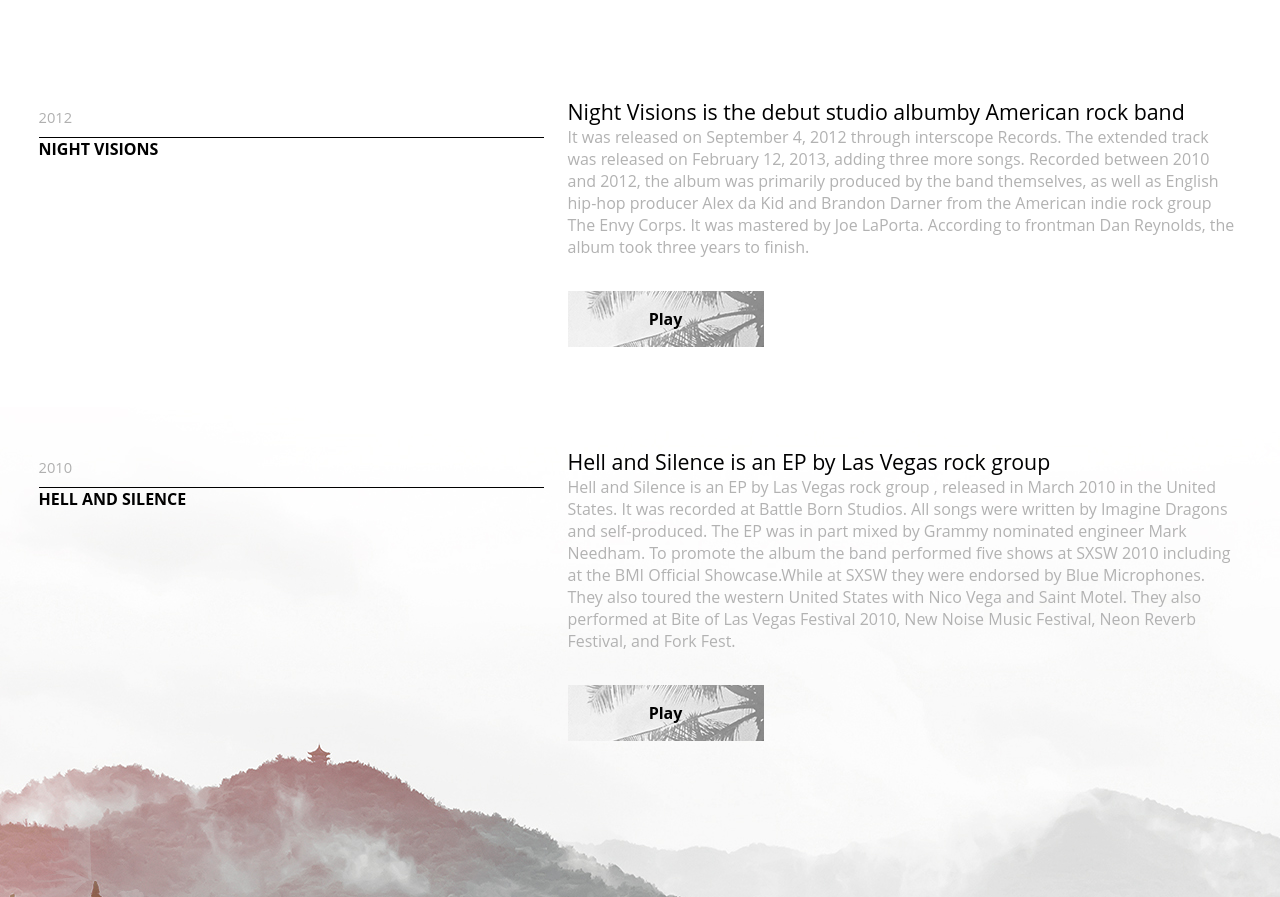
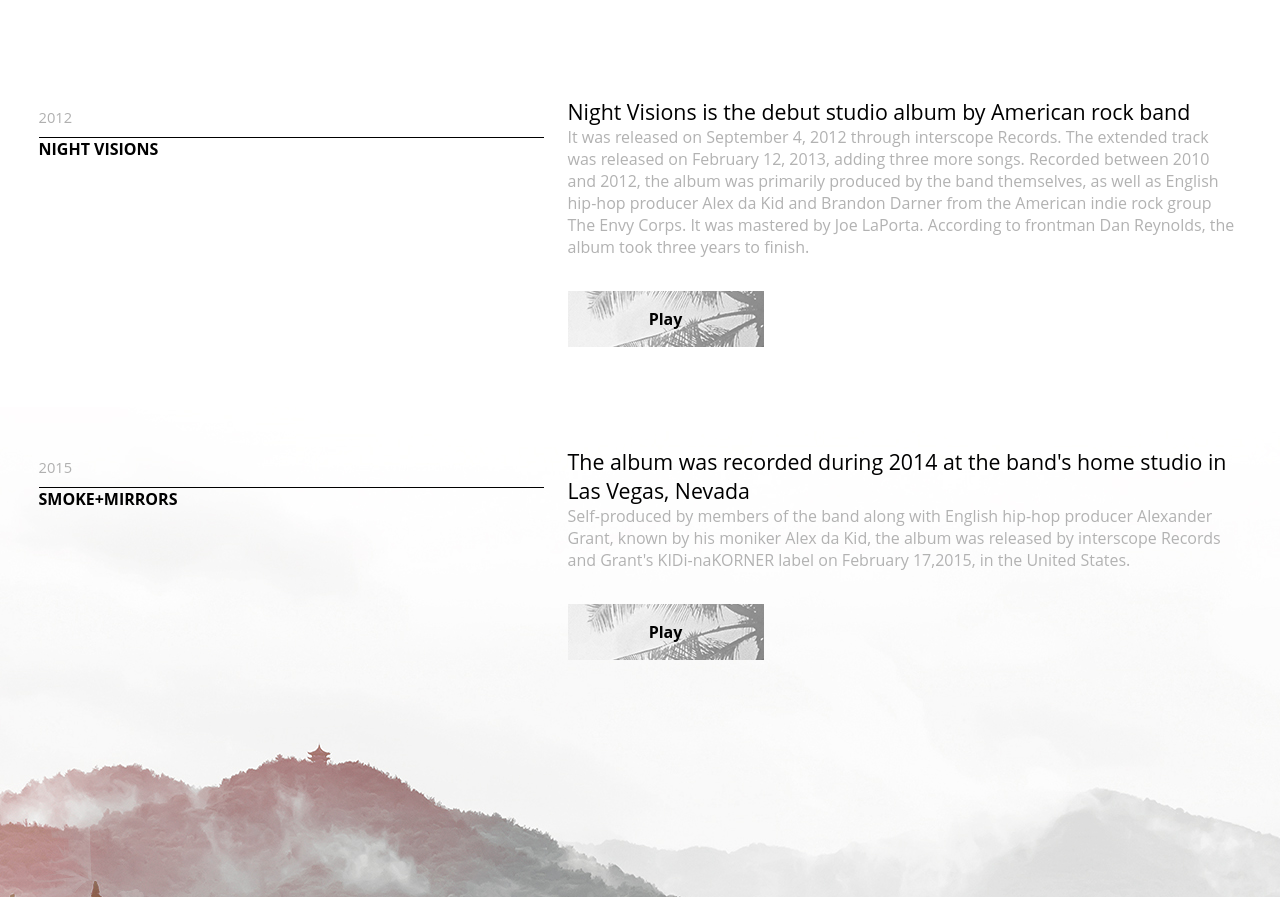
Before and after one commit to supsun7/WEB, a website: page index.html in a window 1280 px wide. Shown: the part 1707-2604 px from the top of the page. Drawn offline with Linux system fonts and the light colour scheme; a web font is replaced by a local one.

Commit message:
Smoke + Mirrors

```diff
--- a/index.html
+++ b/index.html
@@ -61,7 +61,7 @@
                 </div>
                 <div class="disk_info">
                     <div class="full_disk_name">
-                        Night Visions is the debut studio albumby American rock band
+                        Night Visions is the debut studio album by American rock band
                     </div>
                     <div class="disk_description">
                         It was released on September 4, 2012 through interscope Records. The extended track was released on February 12, 2013, adding three more songs.
@@ -76,19 +76,18 @@
             <div class="disk">
                 <div class="date_and_name">
                     <div class="disk_date">
-                        2010
+                        2015
                     </div>
                     <div class="disk_name">
-                        HELL AND SILENCE
+                        SMOKE+MIRRORS
                     </div>
                 </div>
                 <div class="disk_info">
                     <div class="full_disk_name">
-                        Hell and Silence is an EP by Las Vegas rock group
+                        The album was recorded during 2014 at the band's home studio in Las Vegas, Nevada
                     </div>
                     <div class="disk_description">
-                        Hell and Silence is an EP by Las Vegas rock group , released in March 2010 in the United States. It was recorded at Battle Born Studios. All songs were written by Imagine Dragons and self-produced. The EP was in part mixed by Grammy nominated engineer Mark Needham.
-                        To promote the album the band performed five shows at SXSW 2010 including at the BMI Official Showcase.While at SXSW they were endorsed by Blue Microphones. They also toured the western United States with Nico Vega and Saint Motel. They also performed at Bite of Las Vegas Festival 2010, New Noise Music Festival, Neon Reverb Festival, and Fork Fest.
+                        Self-produced by members of the band along with English hip-hop producer Alexander Grant, known by his moniker Alex da Kid, the album was released by interscope Records and Grant's KIDi-naKORNER label on February 17,2015, in the United States.
                     </div>
                     <div class="img">Play</div>
                 </div>
```
